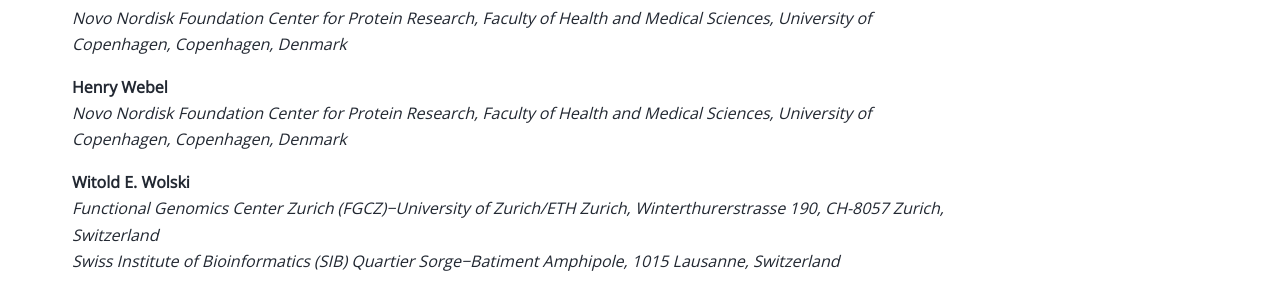
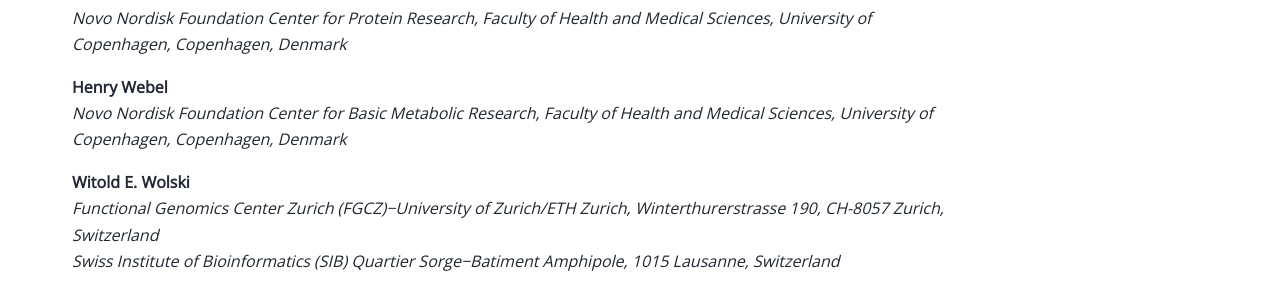
Before and after one commit to Proteobench/ProteoBench, a Sphinx documentation site: the page built from docs/index.rst, in a window 1280 px wide and 900 px high, scrolled down 1981 px. Shown: the part 471-767 px from the top of the window. Built offline with Sphinx 7.4.7 and the PyData theme 0.15.4, drawn with Linux system fonts in a browser that asks for light colours; pages that are not in the unit, such as notebooks, are missing from menus.

Commit message:
Update index.rst

```diff
--- a/docs/index.rst
+++ b/docs/index.rst
@@ -117,7 +117,7 @@
 
 .. line-block::
     **Henry Webel**
-    *Novo Nordisk Foundation Center for Protein Research, Faculty of Health and Medical Sciences, University of Copenhagen, Copenhagen, Denmark*
+    *Novo Nordisk Foundation Center for Basic Metabolic Research, Faculty of Health and Medical Sciences, University of Copenhagen, Copenhagen, Denmark*
 
 .. line-block::
     **Witold E. Wolski**
```
